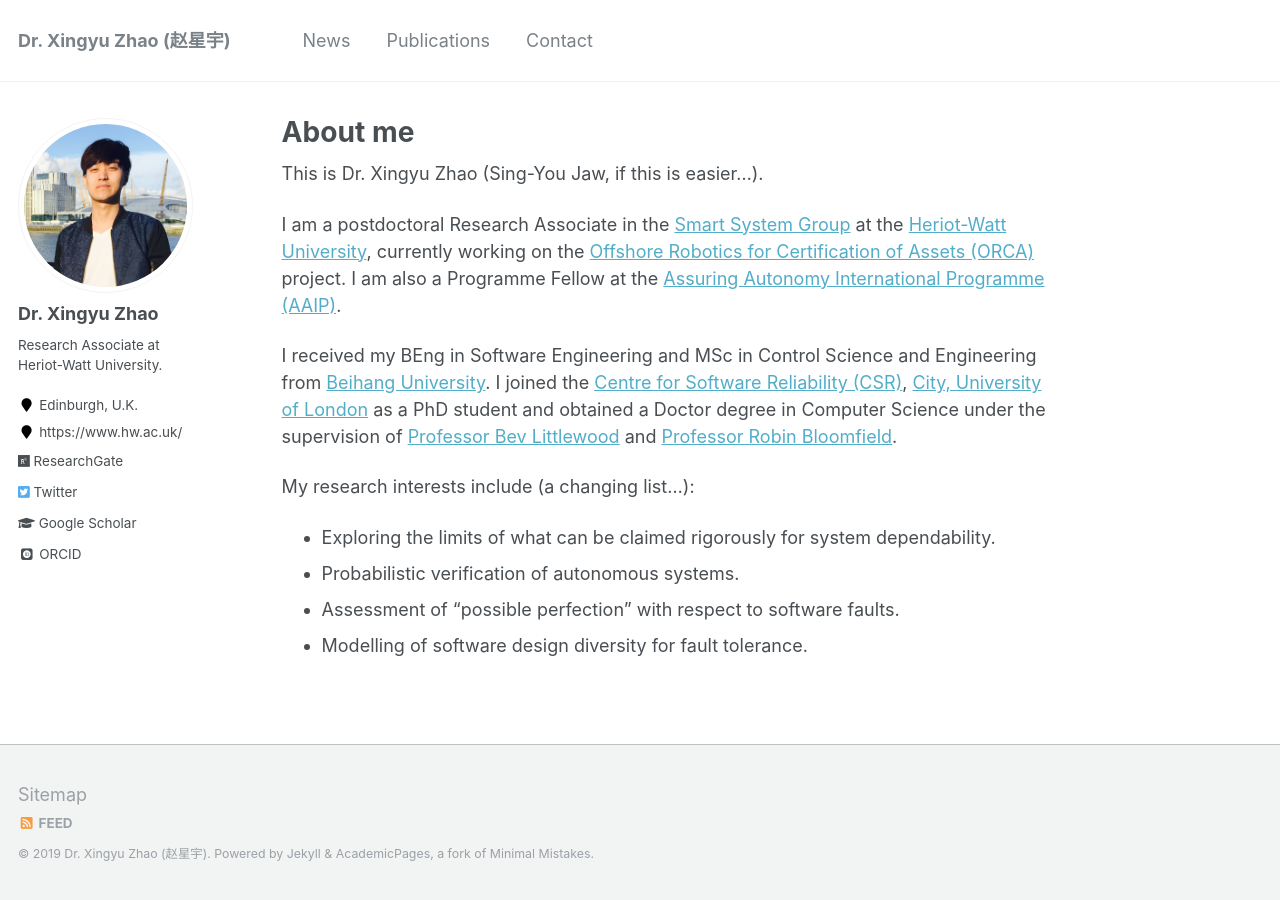
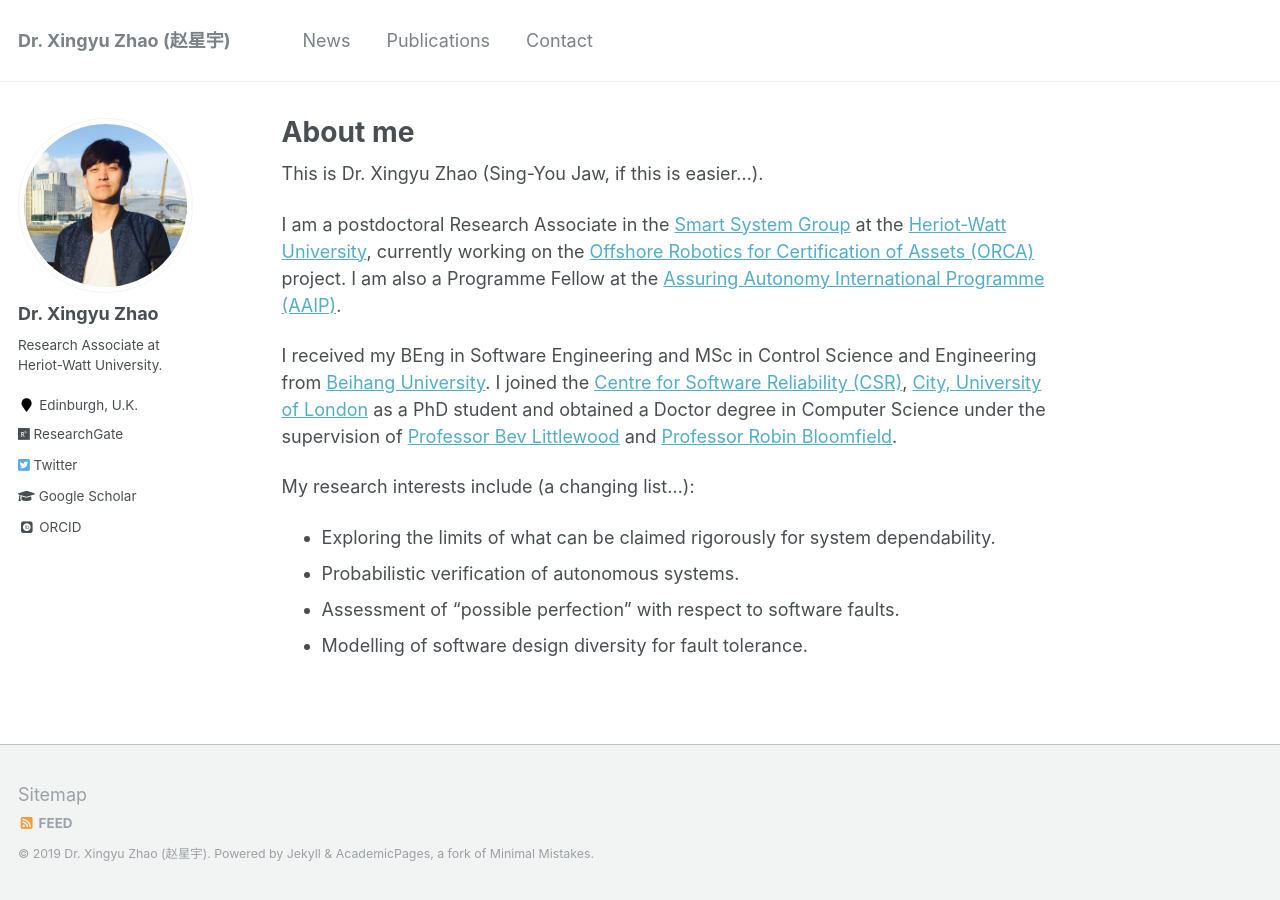
Before and after one commit to x-y-zhao/x-y-zhao.github.io, a Jekyll site: the page built from _pages/about.md, in a window 1280 px wide. Built offline with Jekyll 4.4.1, drawn with Linux system fonts in a browser that asks for light colours; some web fonts are replaced; some of the changed lines change nothing that is shown.

Commit message:
Update _config.yml

```diff
--- a/_config.yml
+++ b/_config.yml
@@ -84,7 +84,7 @@ author:
   avatar           : "profile.png"
   bio              : "Research Associate at Heriot-Watt University."
   location         : "Edinburgh, U.K."
-  employer         : "https://www.hw.ac.uk/"
+  employer         :
   pubmed           : #"https://www.ncbi.nlm.nih.gov/pubmed/?term=john+snow"
   googlescholar    : "https://scholar.google.com/citations?user=SzEBdA8AAAAJ&hl=en"
   email            :
```
